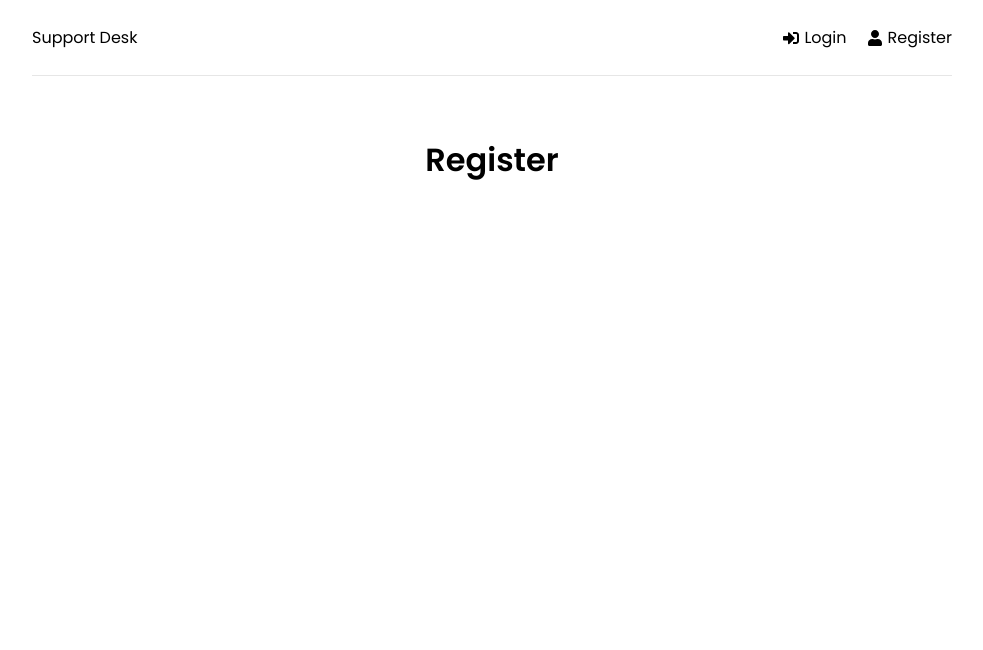
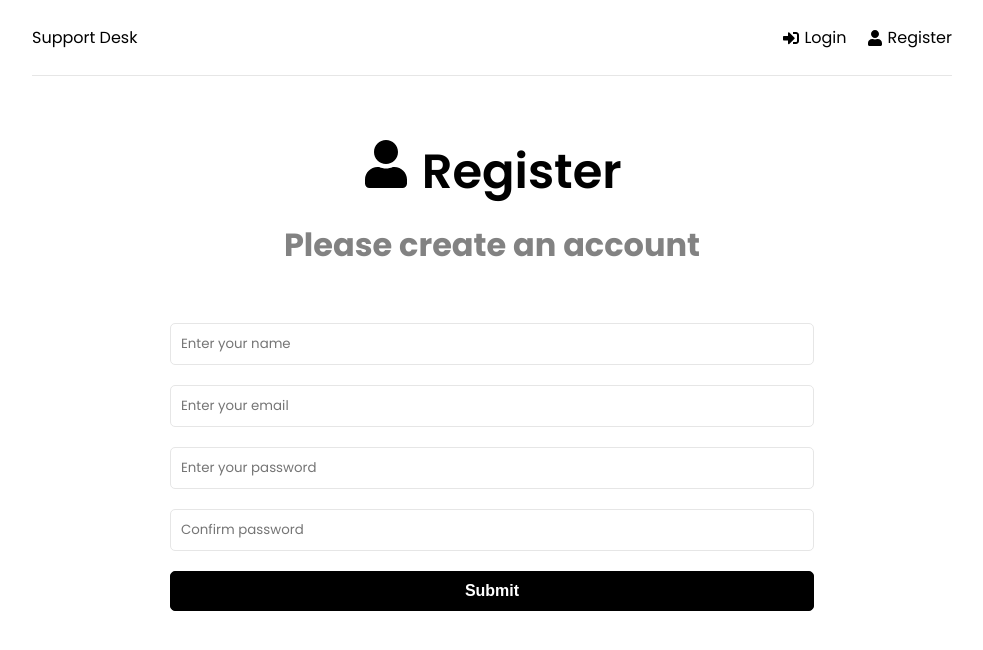
Before and after one commit to Fraser-Dunn/support-desk, a React (Create React App) app in the folder frontend/: page /register in a window 1280 px wide. Shown: the top 650 px of the page, without its empty margins (148-1131 px from the left). Built offline with nearby package versions, Linux system fonts and the light colour scheme.

Commit message:
register page complete

```diff
--- a/frontend/src/App.js
+++ b/frontend/src/App.js
@@ -1,4 +1,6 @@
 import { BrowserRouter as Router, Routes, Route } from "react-router-dom";
+import { ToastContainer } from "react-toastify";
+import "react-toastify/dist/ReactToastify.css";
 import Header from "./components/Header";
 import Home from "./pages/Home";
 import Login from "./pages/Login";
@@ -11,12 +13,22 @@ function App() {
             <div className="container">
                <Header />
                <Routes>
-                  <Route path="/" element={<Home />} />
-                  <Route path="/login" element={<Login />} />
-                  <Route path="/register" element={<Register />} />
+                  <Route
+                     path="/"
+                     element={<Home />}
+                  />
+                  <Route
+                     path="/login"
+                     element={<Login />}
+                  />
+                  <Route
+                     path="/register"
+                     element={<Register />}
+                  />
                </Routes>
             </div>
          </Router>
+         <ToastContainer />
       </>
    );
 }
--- a/frontend/src/components/Header.jsx
+++ b/frontend/src/components/Header.jsx
@@ -1,5 +1,5 @@
 import React from 'react'
-import {FaSignInAlt, FaSignOutAlt, FaUser} from "react-icons/fa"
+import {FaSignInAlt, FaUser} from "react-icons/fa"
 import {Link} from "react-router-dom"
 
 const Header = () => {
--- a/frontend/src/pages/Register.jsx
+++ b/frontend/src/pages/Register.jsx
@@ -1,10 +1,99 @@
-import React from 'react'
+import React from "react";
+import { toast } from "react-toastify";
+import { useState } from "react";
+import { FaUser } from "react-icons/fa";
 
 const Register = () => {
-  return (
-    <div><h1>
-      Register</h1></div>
-  )
-}
+   const [formData, setFormData] = useState({
+      name: "",
+      email: "",
+      password: "",
+      password2: "",
+   });
 
-export default Register
+   const { name, email, password, password2 } = formData;
+
+   const onChange = (e) => {
+      setFormData((prevState) => ({
+         ...prevState,
+         [e.target.name]: e.target.value,
+      }));
+   };
+
+   const onSubmit = (e) => {
+      e.preventDefault();
+
+      if (password !== password2) {
+         toast.error("passwords do not match");
+      }
+   };
+
+   return (
+      <>
+         <section className="heading">
+            <h1>
+               <FaUser /> Register
+            </h1>
+            <p>Please create an account</p>
+         </section>
+
+         <section className="form">
+            <form onSubmit={onSubmit}>
+               <div className="form-group">
+                  <input
+                     type="text"
+                     className="form-control"
+                     id="name"
+                     name="name"
+                     value={name}
+                     onChange={onChange}
+                     placeholder="Enter your name"
+                     required
+                  />
+               </div>
+               <div className="form-group">
+                  <input
+                     type="email"
+                     className="form-control"
+                     id="email"
+                     name="email"
+                     value={email}
+                     onChange={onChange}
+                     placeholder="Enter your email"
+                     required
+                  />
+               </div>
+               <div className="form-group">
+                  <input
+                     type="password"
+                     className="form-control"
+                     id="password"
+                     name="password"
+                     value={password}
+                     onChange={onChange}
+                     placeholder="Enter your password"
+                     required
+                  />
+               </div>
+               <div className="form-group">
+                  <input
+                     type="password"
+                     className="form-control"
+                     id="password2"
+                     name="password2"
+                     value={password2}
+                     onChange={onChange}
+                     placeholder="Confirm password"
+                     required
+                  />
+               </div>
+               <div className="form-group">
+                  <button className="btn btn-block">Submit</button>
+               </div>
+            </form>
+         </section>
+      </>
+   );
+};
+
+export default Register;
```
